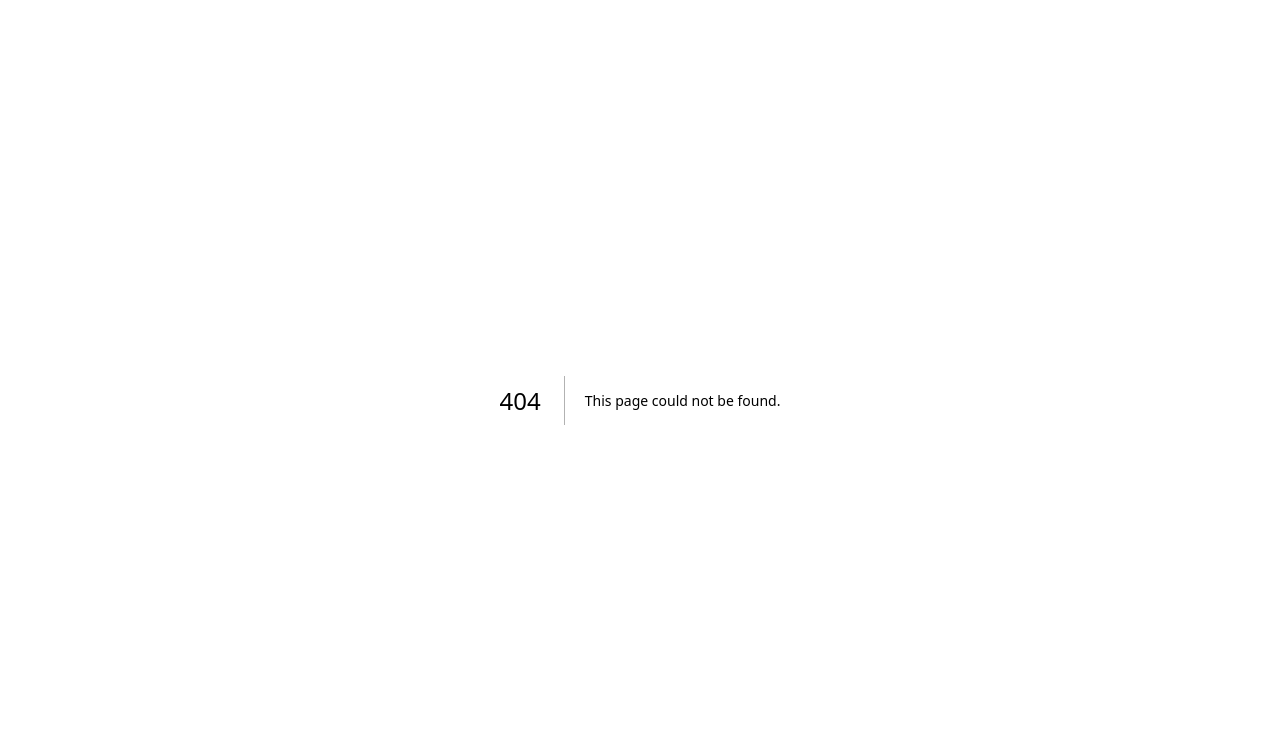
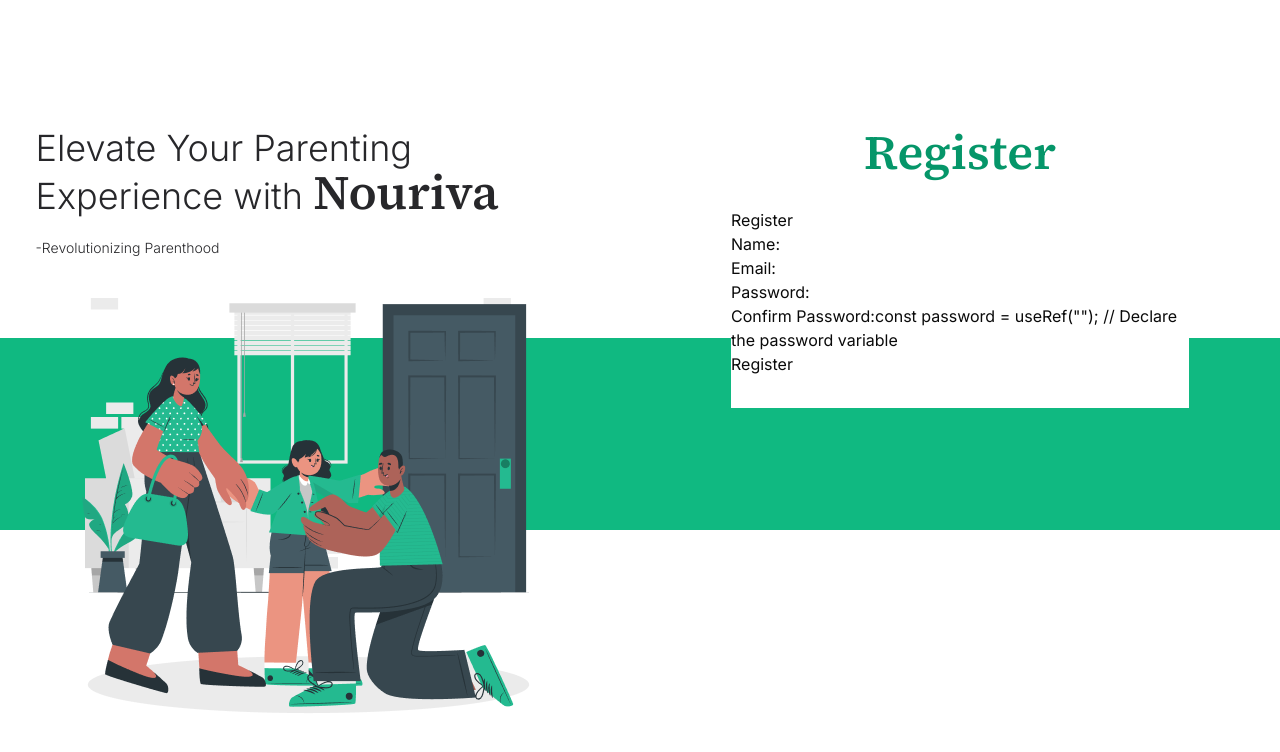
Before and after one commit to qiqioberon/Nouriva, a Next.js app: page /Register in a window 1280 px wide. Before the commit this address had no page. Shown: the top 752 px of the page. Built offline with nearby package versions, Linux system fonts and the light colour scheme.

Commit message:
update register

```diff
--- a/package.json
+++ b/package.json
@@ -14,9 +14,10 @@
     "class-variance-authority": "^0.7.0",
     "clsx": "^2.1.0",
     "lucide-react": "^0.365.0",
-    "next": "14.1.4",
+    "next": "^14.2.1",
     "react": "^18",
     "react-dom": "^18",
+    "react-hook-form": "^7.51.3",
     "tailwind-merge": "^2.2.2",
     "tailwindcss-animate": "^1.0.7"
   },
--- /dev/null
+++ b/src/app/(Auth)/Login/page.tsx
@@ -0,0 +1,25 @@
+export default function Login() {
+	return (
+		<>
+			<div className="flex flex-row gap-0 w-screen">
+				<div className="w-[720px] pt-44">
+					<div className="w-[569px] h-[139px] flex-col justify-start items-start gap-[22px] inline-flex">
+						<div className="w-[569px]">
+							<span className="text-zinc-800 text-5xl font-light font-['Inter'] leading-[48px]">
+								Elevate Your Parenting Experience with{" "}
+							</span>
+							<span className="text-zinc-800 text-5xl font-semibold font-['Source Serif Pro'] leading-[48px]">
+								Nouriva
+							</span>
+						</div>
+						<div className="text-zinc-800 text-sm font-light font-['Inter'] leading-[17.50px]">
+							-Revolutionizing Parenthood
+						</div>
+					</div>
+					<div className="imagebg"></div>
+				</div>
+				<div className="w-[720px]"></div>
+			</div>
+		</>
+	);
+}
--- /dev/null
+++ b/src/app/(Auth)/Register/page.tsx
@@ -0,0 +1,160 @@
+"use client";
+import { cn } from "@/lib/utils";
+import { Inter, Source_Serif_4 } from "next/font/google";
+import Image from "next/image";
+import { useForm } from "react-hook-form";
+const InterFont = Inter({ subsets: ["latin"] });
+const SourceSerif = Source_Serif_4({
+	subsets: ["latin"],
+	style: ["italic", "normal"],
+});
+
+interface RegisterUserForm {
+	email: string;
+	password: string;
+	name: string;
+	confirmPassword: string;
+}
+
+export default function Register() {
+	const methods = useForm<RegisterUserForm>();
+	const {
+		register,
+		handleSubmit,
+		formState: { errors },
+	} = methods;
+
+	const onSubmit = (data: any) => {
+		console.log(data);
+	};
+	return (
+		<>
+			<div className="flex flex-row gap-0 w-screen">
+				<div className="w-[720px] pt-32 flex flex-col justify-start items-center">
+					<div className="w-[569px] h-fit flex-col justify-start items-start gap-[22px] inline-flex">
+						<div className="w-full">
+							<span
+								className={cn(
+									"text-zinc-800 text-4xl font-light italic",
+									InterFont.className
+								)}
+							>
+								Elevate Your Parenting Experience with{" "}
+							</span>
+							<span
+								className={cn(
+									"text-zinc-800 text-5xl font-semibold italic",
+									SourceSerif.className
+								)}
+							>
+								Nouriva
+							</span>
+						</div>
+						<div
+							className={cn(
+								"text-zinc-800 text-sm font-light ",
+								InterFont.className
+							)}
+						>
+							-Revolutionizing Parenthood
+						</div>
+					</div>
+					<div className="imagebg mt-10">
+						<Image
+							className="absolute -z-10 left-20 transform"
+							src="/illustrasiAuth.png"
+							alt="illustrasiAuth"
+							height={400}
+							width={457}
+						/>
+						<div className="w-full h-48 bg-emerald-500 absolute -z-20 left-0 mt-10" />
+					</div>
+				</div>
+
+				<div className="w-[720px] h-fit pt-32 flex flex-col justify-start items-center">
+					<div className="w-[458px] bg-white flex flex-col gap-8">
+						<div className="title ">
+							<h1
+								className={cn(
+									"font-semibold text-5xl text-emerald-600 text-center",
+									SourceSerif.className
+								)}
+							>
+								Register
+							</h1>
+						</div>
+						<div className="isi flex flex-col gap-6">
+							<form onSubmit={handleSubmit(onSubmit)}>
+								<h2>Register</h2>
+								<div>
+									<label htmlFor="Name">Name:</label>
+									<input
+										type="text"
+										id="Name"
+										{...register("name", {
+											required: "Name is required",
+										})}
+									/>
+									{/* {errors.username && <span>{errors.username.message}</span>} */}
+								</div>
+
+								<div>
+									<label htmlFor="email">Email:</label>
+									<input
+										type="email"
+										id="email"
+										{...register("email", {
+											required: "Email is required",
+											pattern: {
+												value: /^\S+@\S+$/,
+												message: "Invalid email address",
+											},
+										})}
+									/>
+									{/* {errors.email && <span>{errors.email.message}</span>} */}
+								</div>
+
+								<div>
+									<label htmlFor="password">Password:</label>
+									<input
+										type="password"
+										id="password"
+										{...register("password", {
+											required: "Password is required",
+											minLength: {
+												value: 6,
+												message: "Password must be at least 6 characters",
+											},
+										})}
+									/>
+									{/* {errors.password && <span>{errors.password.message}</span>} */}
+								</div>
+
+								<div>
+									<label htmlFor="confirmPassword">Confirm Password:</label>
+									const password = useRef(""); // Declare the password variable
+									<input
+										type="password"
+										id="confirmPassword"
+										{...register("confirmPassword", {
+											required: "Please confirm your password",
+											// validate: (value) =>
+											// 	value === password.current ||
+											// 	"The passwords do not match",
+										})}
+									/>
+									{/* {errors.confirmPassword && (
+										<span>{errors.confirmPassword.message}</span>
+									)} */}
+								</div>
+
+								<button type="submit">Register</button>
+							</form>
+						</div>
+						<div className="already"></div>
+					</div>
+				</div>
+			</div>
+		</>
+	);
+}
--- a/src/app/(LandingPage)/page.tsx
+++ b/src/app/(LandingPage)/page.tsx
@@ -342,7 +342,7 @@
 						height={200}
 					/>
 				</div>
-				<div className="w-screen h-[444px] relative bg-emerald-500 flex flex-col pt-24 gap-14 justify-center items-center">
+				<div className="w-screen h-fit py-5 relative bg-emerald-500 flex flex-col pt-24 gap-14 justify-center items-center">
 					<div className="w-[1095px] left-[173px] top-[90px]   flex flex-row justify-center items-center gap-32">
 						<Button
 							className={cn(
@@ -430,7 +430,8 @@
 							<p>Support</p>
 						</Button>
 					</div>
-					<div className="h-1 bg-white w-44  text-white inline-block"></div>
+					<div className="  w-[600px]  h-1 bg-white   "></div>
+
 					<div className="left-[460.45px] top-[275px]  justify-start items-start gap-[40.48px] inline-flex">
 						<Image
 							className=""
```
Also changed, not shown: public/illustrasiAuth.png (added), src/app/(Auth)/layout.tsx (deleted), 1 other file (tests, documents, lock files or other folders).
